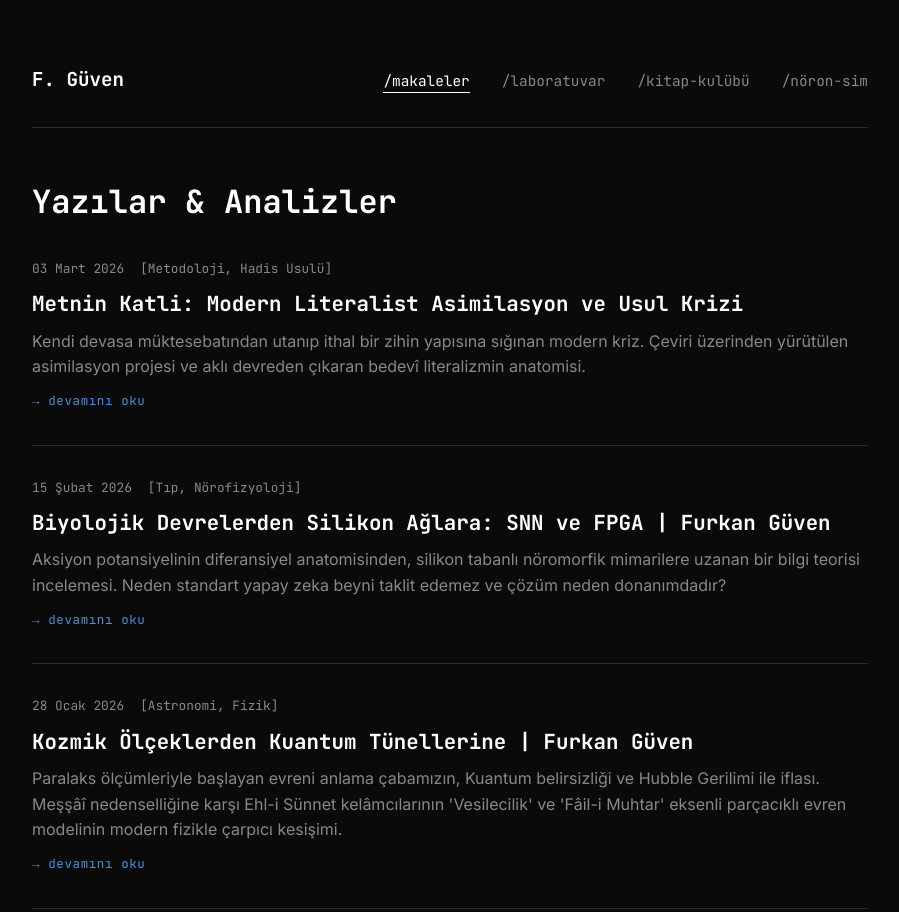
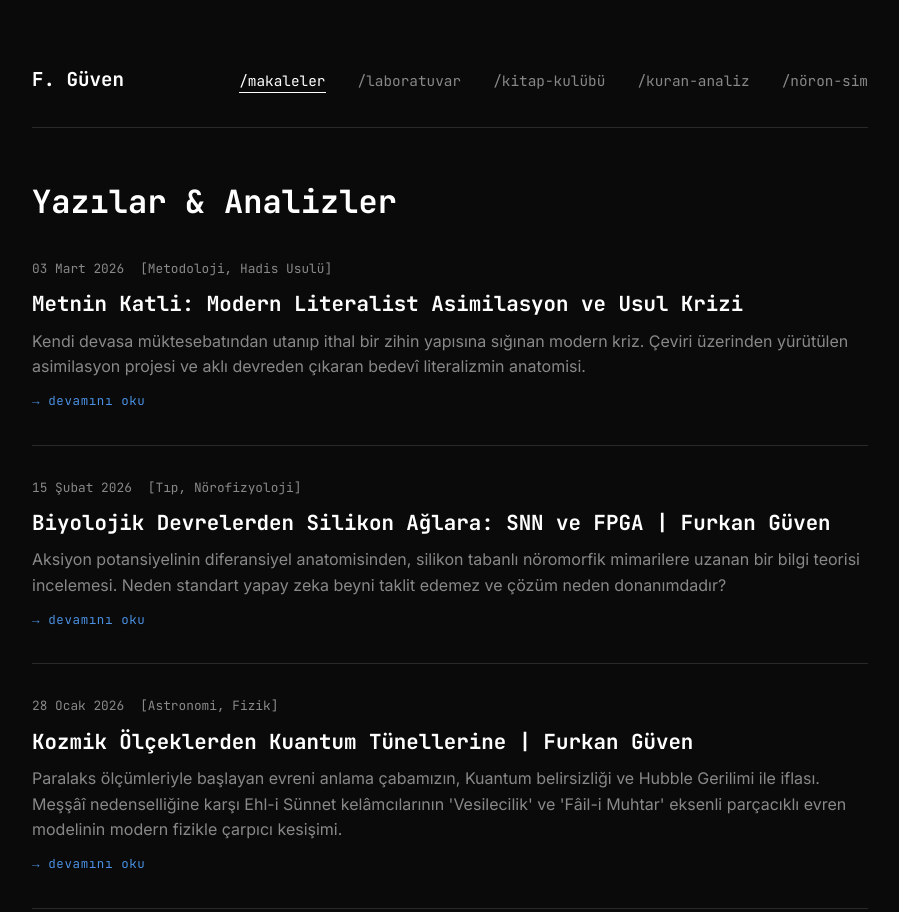
Before and after one commit to drFurkanGuven/sitem, a website: page makaleler.html in a window 1280 px wide. Shown: the top 912 px of the page, without its empty margins (190-1089 px from the left). Drawn offline with Linux system fonts and the light colour scheme.

Commit message:
Update makaleler.html

```diff
--- a/makaleler.html
+++ b/makaleler.html
@@ -31,6 +31,7 @@
             <li><a href="makaleler.html" class="active">/makaleler</a></li>
             <li><a href="laboratuvar.html">/laboratuvar</a></li>
             <li><a href="kitap-kulubu/">/kitap-kulübü</a></li>
+            <li><a href="kuran-analiz/">/kuran-analiz</a></li>
             <li><a href="noron-simulator.html">/nöron-sim</a></li>
           </ul>
         </nav>
```
